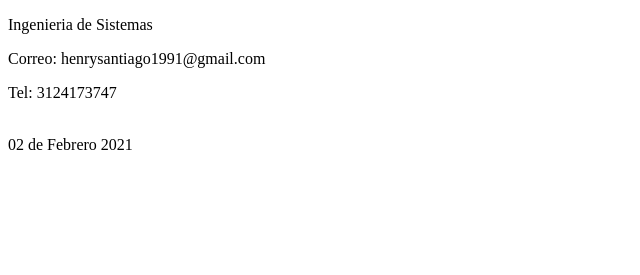
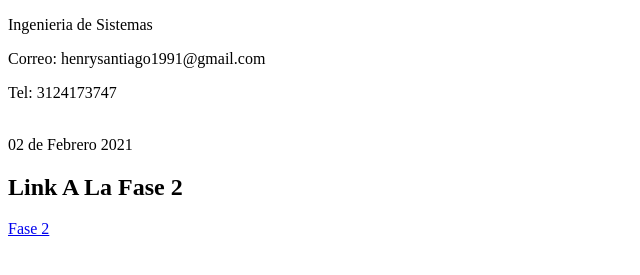
Before and after one commit to ALEJANDROSANTIAGO/DSW-HenrySantiago, a plain HTML site: page index.html in a window 1280 px wide. Shown: the part 105-380 px from the top of the page, without its empty margins (0-640 px from the left). Drawn offline with Linux system fonts and the light colour scheme.

Commit message:
Vinculo a la fase 2
Vinculo a la fase 2

```diff
--- a/index.html
+++ b/index.html
@@ -16,4 +16,8 @@
 <br>02 de Febrero 2021
 </body>
 
+<h2>Link A La Fase 2</h2>
+
+<a href="fase2/design.html">Fase 2</a>
+
 </html>
```
